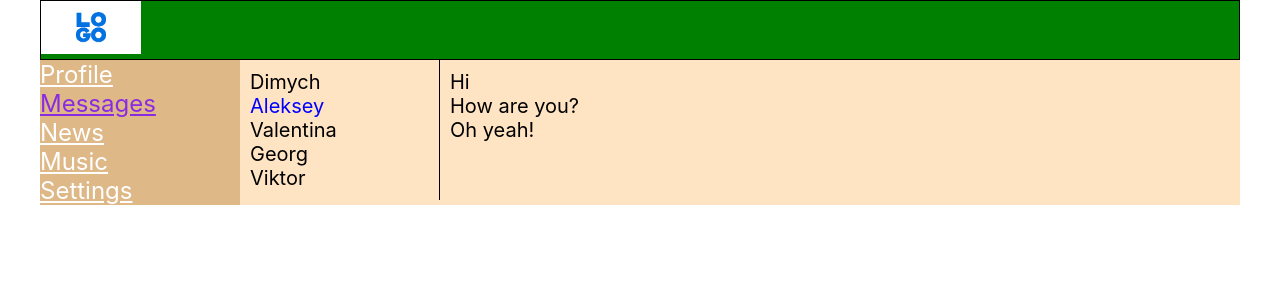
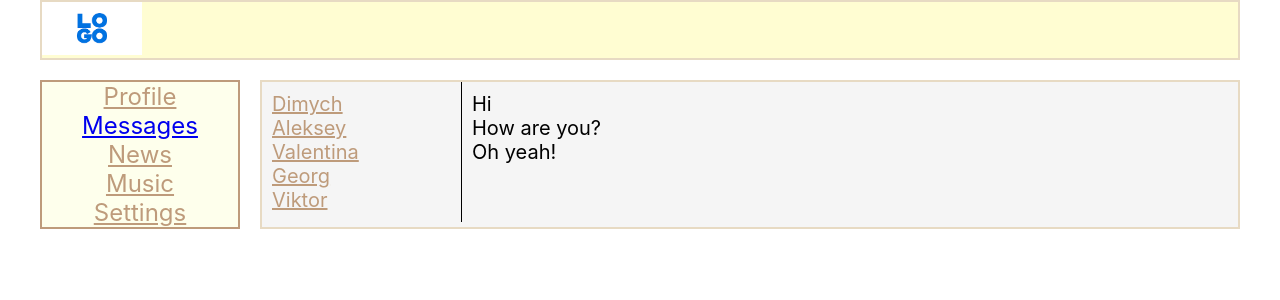
Before and after one commit to LumpenTea/ReactSocialMedia, a React (Create React App) app: page /dialogs in a window 1280 px wide. Shown: the top 300 px of the page. Built offline with nearby package versions, Linux system fonts and the light colour scheme.

Commit message:
lesson 13

```diff
--- a/src/App.css
+++ b/src/App.css
@@ -2,11 +2,12 @@
   display: grid;
   width: 1200px;
   margin: 0 auto;
-  grid-template: 60px 1fr / 200px 1fr;
+  grid-template: 60px 20px 1fr / 200px 20px 1fr;
 }
 
 .app-wrapper_content {
-  grid-column: 2;
-  grid-column: 2;
-  background-color: bisque;
+  grid-column: 3;
+  grid-row: 3;
+  background-color: #f5f5f5;
+  border: 2px solid #e7dac3;
 }
--- /dev/null
+++ b/src/components/Dialogs/Dialog.js
@@ -0,0 +1,13 @@
+import React from 'react';
+import { NavLink } from 'react-router-dom';
+import styles from './Dialogs.module.css';
+
+const Dialog = ({ user, id }) => {
+    return (
+        <div>
+            <NavLink className={navItem => navItem.isActive ?  styles.users_active : styles.users_item} to={'/dialogs/' + id}>{user}</NavLink>
+        </div>
+    )
+}
+
+export default Dialog
--- a/src/components/Dialogs/Dialogs.js
+++ b/src/components/Dialogs/Dialogs.js
@@ -1,22 +1,24 @@
 import React from 'react';
+import Dialog from './Dialog';
 import styles from './Dialogs.module.css';
+import Message from './Message';
 
 const Dialogs = () => {
   return (
-    <div className={styles.dialogs}>
+      <div className={styles.dialogs}>
         <div className={styles.dialogs_users}>
-            <div>Dimych</div>
-            <div className={styles.users_active}>Aleksey</div>
-            <div>Valentina</div>
-            <div>Georg</div>
-            <div>Viktor</div>
+            <Dialog user='Dimych' id='1' />
+            <Dialog user='Aleksey' id='3' />
+            <Dialog user='Valentina' id='4' />
+            <Dialog user='Georg' id='5' />
+            <Dialog user='Viktor' id='6' />
         </div>
         <div className={styles.dialogs_messages}>
-            <div>Hi</div>
-            <div>How are you?</div>
-            <div>Oh yeah!</div>
+          <Message message='Hi' />
+          <Message message='How are you?' />
+          <Message message='Oh yeah!' />
         </div>
-    </div>
+      </div>
   )
 }
 
--- a/src/components/Dialogs/Dialogs.module.css
+++ b/src/components/Dialogs/Dialogs.module.css
@@ -8,6 +8,7 @@
     grid-column: 1;
     padding: 10px;
     border-right: 1px solid black;
+
 }
 
 .dialogs_messages{
@@ -15,10 +16,10 @@
     padding: 10px;
 }
 
-.users_active{
-    color: blue;
+.users_item{
+    color: #be9b7b;
 }
 
-.users_item{
-    color: black;
+.users_active{
+    color: #3c2f2f;
 }
--- /dev/null
+++ b/src/components/Dialogs/Message.js
@@ -0,0 +1,9 @@
+import React from 'react'
+
+const Message = ({message}) => {
+  return (
+    <div>{message}</div>
+  )
+}
+
+export default Message
--- a/src/components/Header/Header.module.css
+++ b/src/components/Header/Header.module.css
@@ -1,7 +1,7 @@
 .header {
-    grid-column: span 2;
-    border: 1px solid black;
-    background-color: green;
+    grid-column: span 3;
+    border: 2px solid #e7dac3;
+    background-color: #fffdd2;
   }
 
   .header img {
--- a/src/components/Navbar/NavBar.module.css
+++ b/src/components/Navbar/NavBar.module.css
@@ -1,14 +1,16 @@
 .nav {
     grid-column: 1;
-    grid-row: 2;
-    background-color: burlywood;
+    grid-row: 3;
+    background-color: #feffec;
+    border: 2px solid #be9b7b;
     font-size: 24px;
+    text-align: center;
 }
 
 .item{
-    color: white;
+    color: #be9b7b;
 }
 
 .active{
-    color: blueviolet;
+    color: c;
 }
--- a/src/components/Profile/MyPosts/Post/Post.module.css
+++ b/src/components/Profile/MyPosts/Post/Post.module.css
@@ -1,6 +1,7 @@
 .item{
-    color: green;
+    color: #be9b7b;
     font-size: 30px;
+    padding: 10px;
 }
 
 .item img{
--- a/src/components/Profile/Profile.js
+++ b/src/components/Profile/Profile.js
@@ -1,15 +1,11 @@
 import MyPosts from './MyPosts/MyPosts';
 import styles from './Profile.module.css';
+import ProfileInfo from './ProfileInfo/ProfileInfo';
 
 const Profile = () => {
     return (
         <div className={styles.content}>
-            <div>
-                <img src='https://images.unsplash.com/photo-1507525428034-b723cf961d3e?ixlib=rb-1.2.1&w=1080&fit=max&q=80&fm=jpg&crop=entropy&cs=tinysrgb' alt='beachBackGround'></img>
-            </div>
-            <div className={styles.item}>
-                ava + description
-            </div>
+            <ProfileInfo />
             <MyPosts />
         </div>
     );
--- a/src/components/Profile/Profile.module.css
+++ b/src/components/Profile/Profile.module.css
@@ -1,8 +1,13 @@
-.content > img {
-    width: 100%;
-  }
+.backgroundImg{
+  width: 100%;
+  height: 200px;
+  background-size: cover;
+  background-position: center;
+  background-image: url(https://images.unsplash.com/photo-1507525428034-b723cf961d3e?ixlib=rb-1.2.1&w=1080&fit=max&q=80&fm=jpg&crop=entropy&cs=tinysrgb);
+}
 
   .item{
-    color: green;
+    color: #be9b7b;
     font-size: 20px;
+    padding: 10px;
   }
--- /dev/null
+++ b/src/components/Profile/ProfileInfo/ProfileInfo.js
@@ -0,0 +1,15 @@
+import React from 'react'
+import styles from '../Profile.module.css'
+
+const ProfileInfo = () => {
+    return (
+        <div>
+            <div className={styles.backgroundImg}></div>
+            <div className={styles.item}>
+                ava + description
+            </div>
+        </div>
+    )
+}
+
+export default ProfileInfo
```
